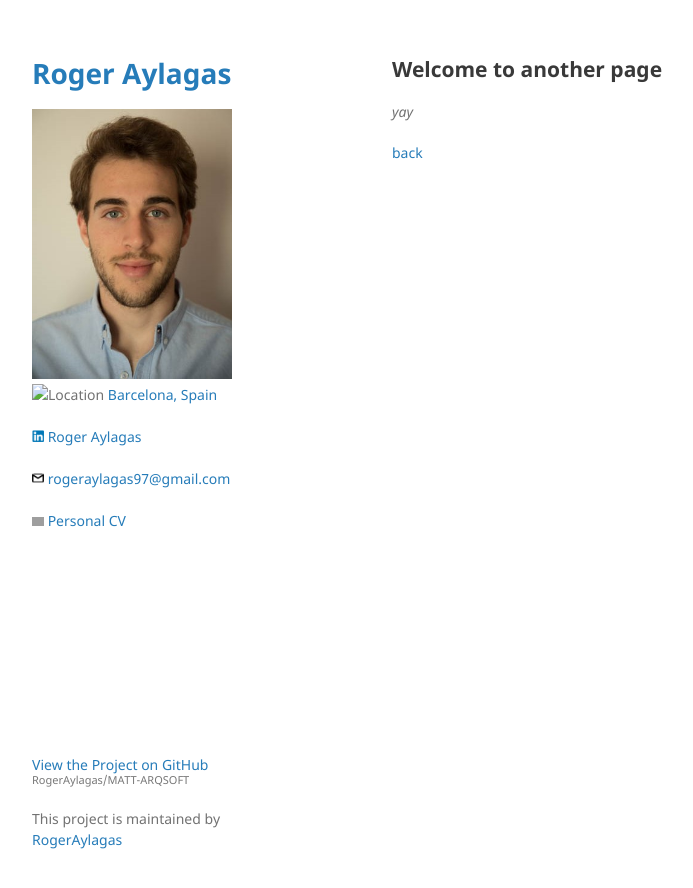
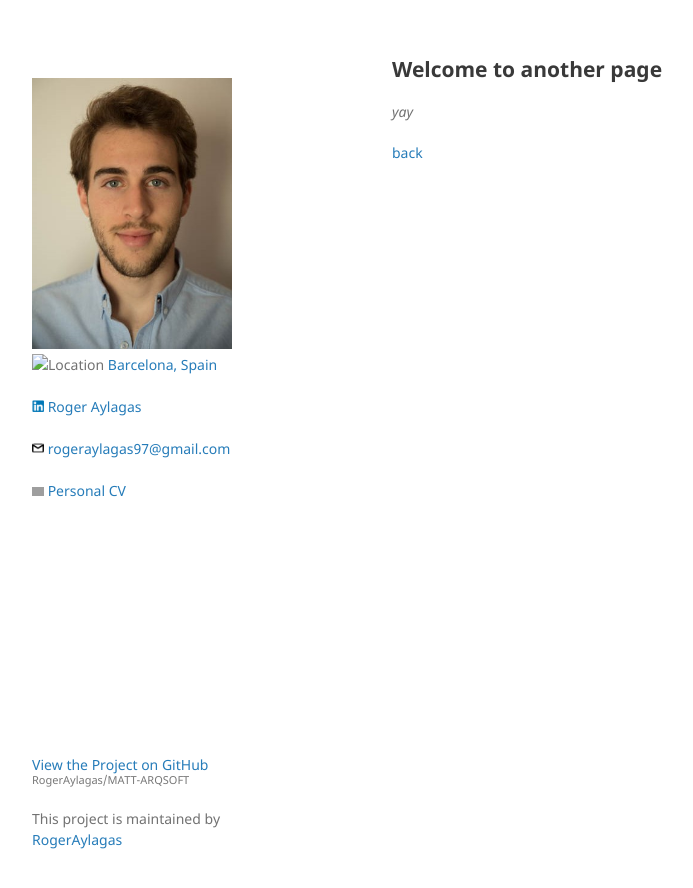
Before and after one commit to RogerAylagas/MATT-ARQSOFT, a Jekyll site: the page built from another-page.md, in a window 1280 px wide. Shown: the top 888 px of the page, without its empty margins (178-871 px from the left). Built offline with Jekyll 4.4.1, drawn with Linux system fonts in a browser that asks for light colours; our own code applies the rules of GitHub Pages for plain Markdown files; grey boxes are pictures that could not be loaded.

Commit message:
Small changes

```diff
--- a/_layouts/default.html
+++ b/_layouts/default.html
@@ -15,7 +15,7 @@
   <body>
     <div class="wrapper">
       <header>
-        <h1><a href="{{ "/" | absolute_url }}">{{ site.title | default: site.github.repository_name }}</a></h1>
+        <h1><a href="{{ "/" | absolute_url }}">{{ default: site.github.repository_name }}</a></h1>
 
         {% if site.profile_img %}
           <img src="{{site.profile_img | relative_url}}" alt="Profile Image" width="200"/>
```
